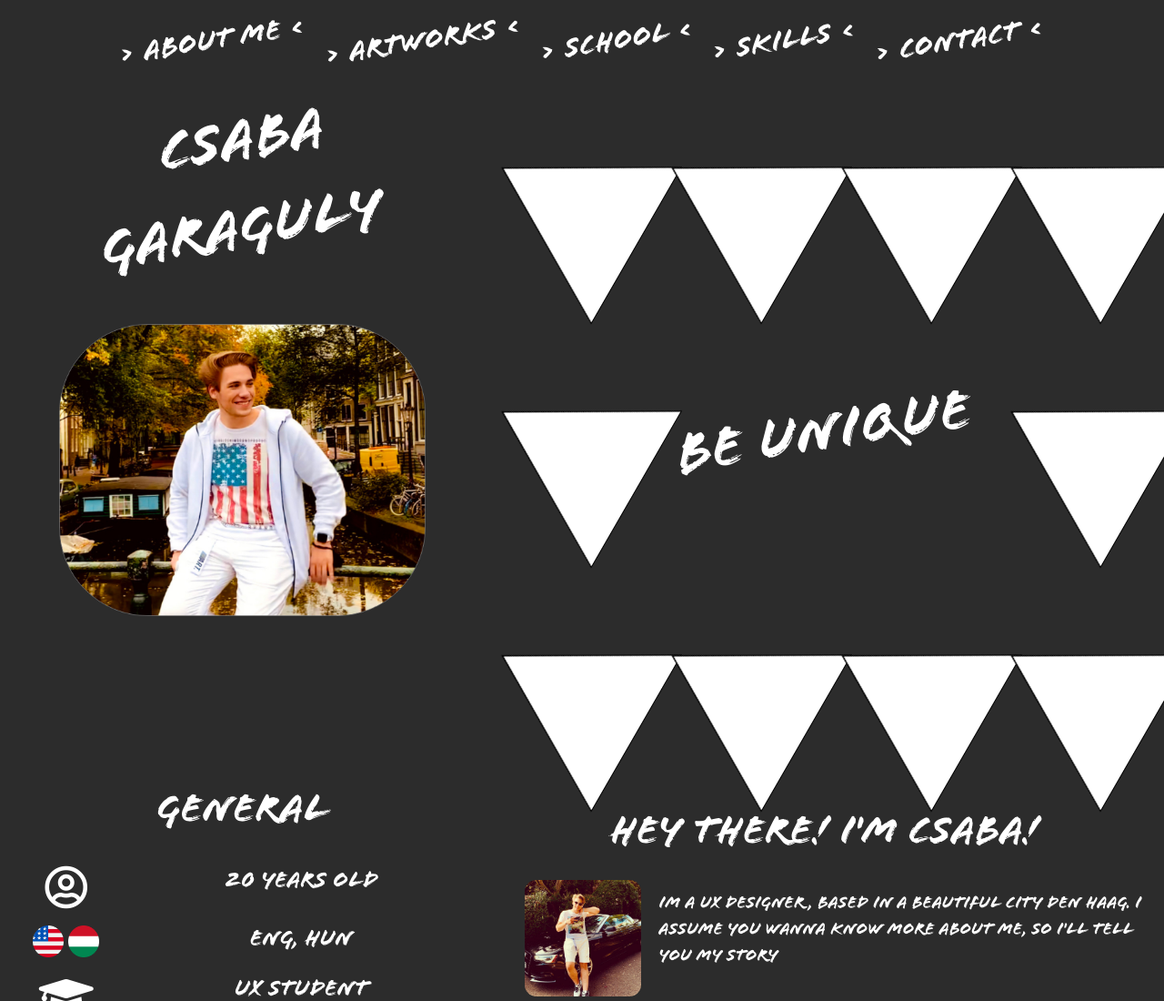
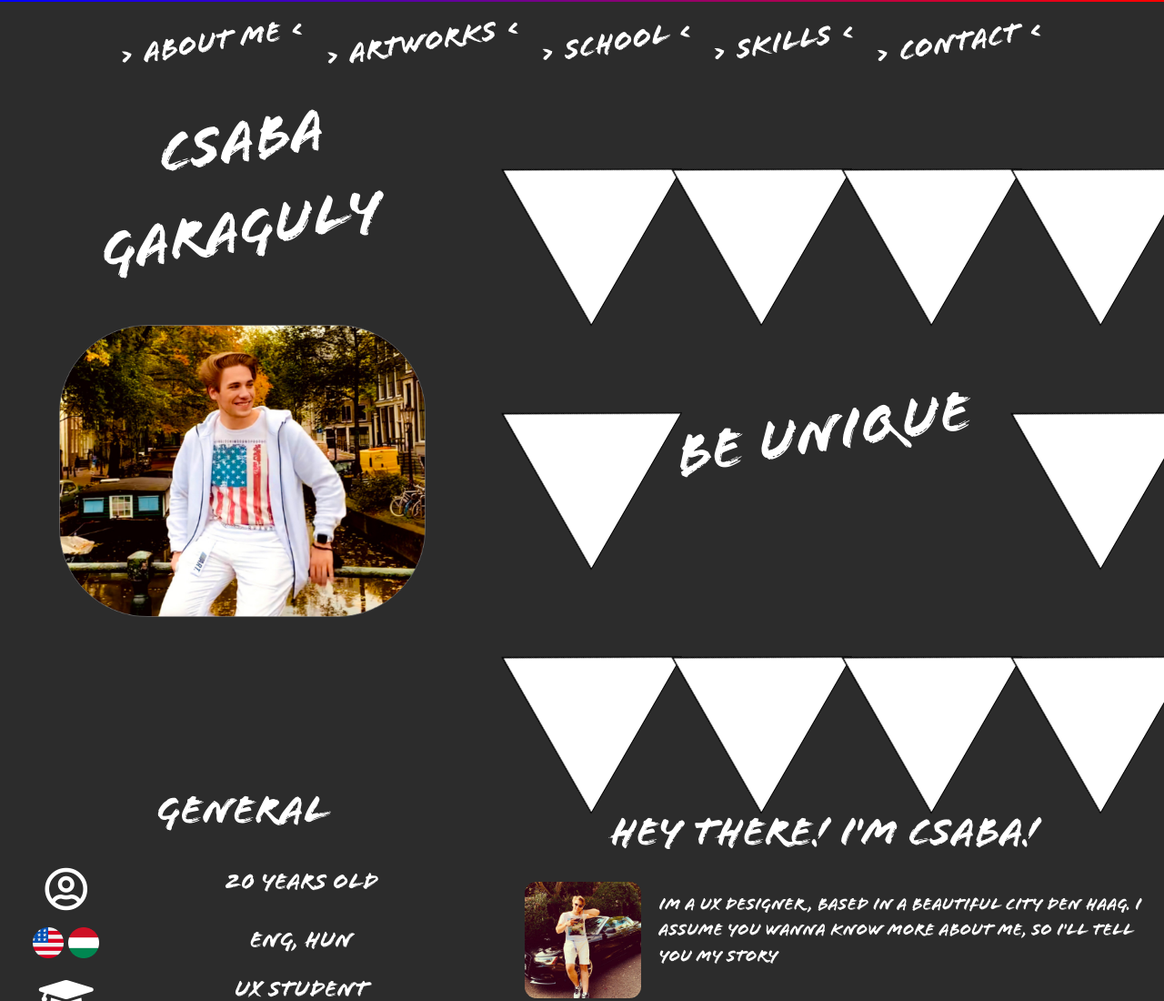
Before and after one commit to CsabaVK/First-Portfolio-for-Uni, a plain HTML site: page views/index.html in a window 1280 px wide. Shown: the top 1100 px of the page at 91% size. Drawn offline with Linux system fonts and the light colour scheme.

Commit message:
nav decor

```diff
--- a/public/custom/custom.css
+++ b/public/custom/custom.css
@@ -177,6 +177,12 @@
 	border-bottom: 25px solid transparent;
 }
 
+/* NAVBAR decor */
+.decornav{
+  height: 0.2vh;
+  width: 100%;
+  background: linear-gradient(0.25turn, blue, red);
+}
 
 
 /* NO SCROLLBAR */
--- a/views/index.html
+++ b/views/index.html
@@ -18,6 +18,7 @@
 <body class="main-background hcb">
 
   <!-- NAVBAR -->
+  <div class="decornav"></div>
   <nav class="navbar navbar-expand-lg text-center justify-content-center pb-0">
     <div class="navbar-nav navbarwidth m-2 pb-4">
       <a class="nav-item navbarsizefix font1 navbarwidth p-2" href="/views/index.html"><span class="textcolor text-rotate underline">> About Me <</About></span><span class="sr-only">(current)</span></a>
```
Also changed, not shown: views/artworks.html (+1 -0 lines), views/contact.html (+1 -0 lines), views/school.html (+1 -0 lines), views/skills.html (+1 -0 lines).
